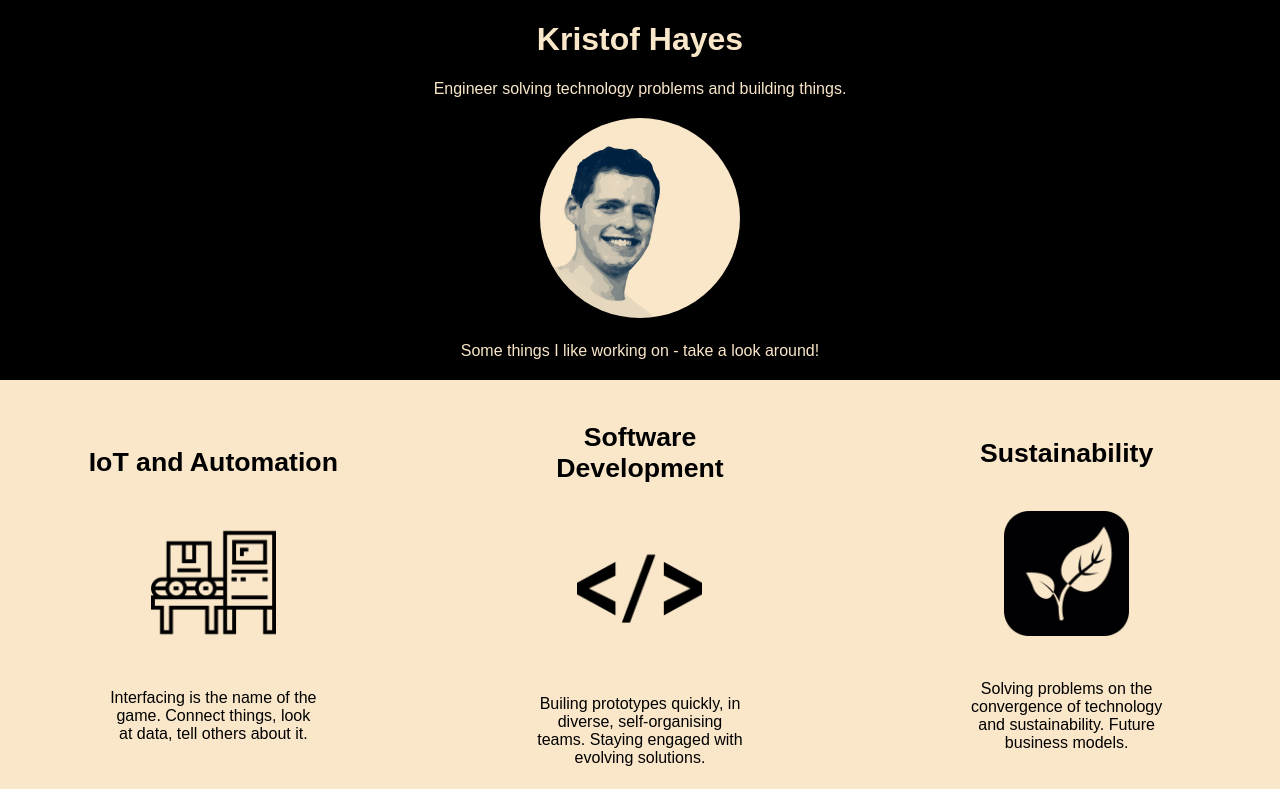
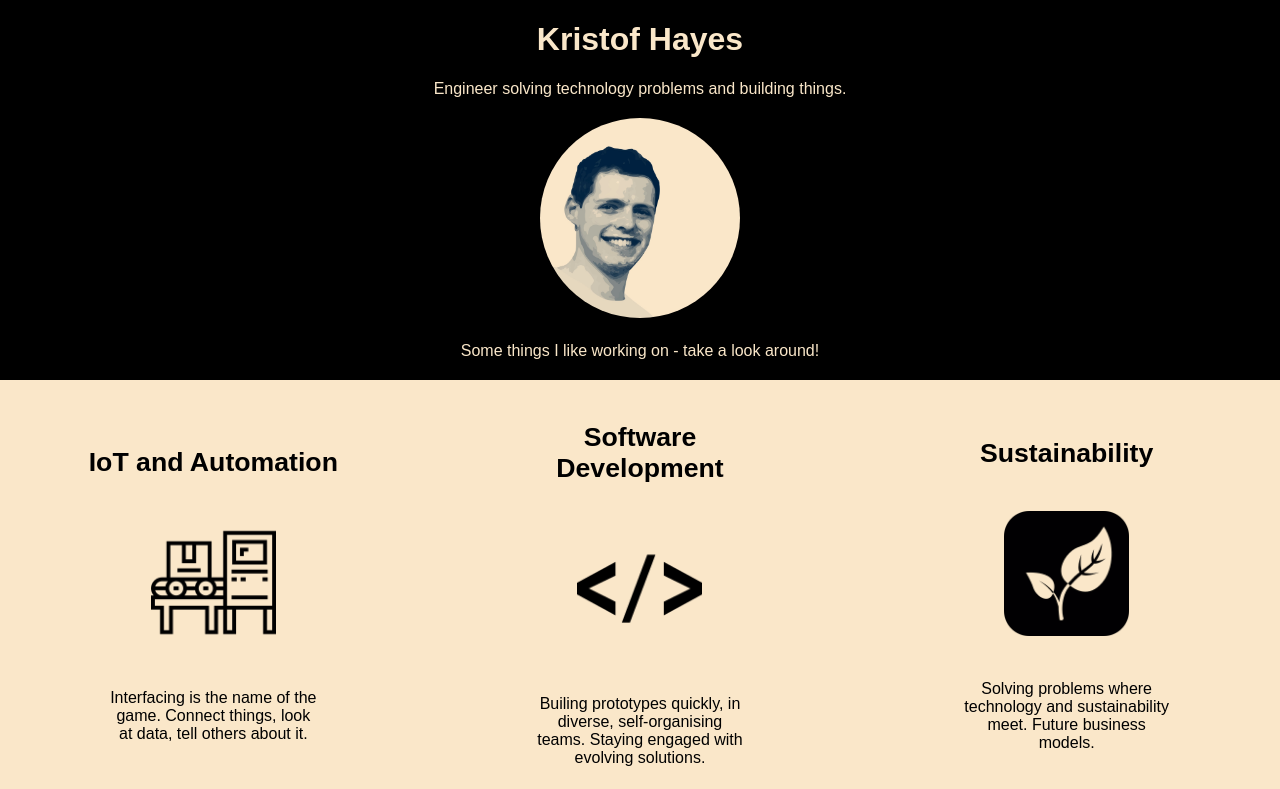
Before and after one commit to hayeskg/portfolio2, a React (Create React App) app: page / in a window 1280 px wide. Shown: the top 789 px of the page. Built offline with nearby package versions, Linux system fonts and the light colour scheme; grey boxes are pictures that could not be loaded.

Commit message:
fixed site description

```diff
--- a/public/index.html
+++ b/public/index.html
@@ -6,7 +6,7 @@
   <link rel="icon" href="%PUBLIC_URL%/favicon.ico" />
   <meta name="viewport" content="width=device-width, initial-scale=1" />
   <meta name="theme-color" content="#000000" />
-  <meta name="description" content="Web site created using create-react-app" />
+  <meta name="description" content="Kristof Hayes profile site" />
   <link rel="apple-touch-icon" href="%PUBLIC_URL%/logo192.png" />
   <!--
       manifest.json provides metadata used when your web app is installed on a
--- a/src/components/Interests.jsx
+++ b/src/components/Interests.jsx
@@ -41,7 +41,7 @@ const Interests = () => {
           <img src={eco4} alt="sustainable graphic" />
         </figure>
         <p>
-          Solving problems on the convergence of technology and sustainability. Future business models.
+          Solving problems where technology and sustainability meet. Future business models.
             </p>
         <figure>
           <img src={loop2} alt="feedback loop" />
```
